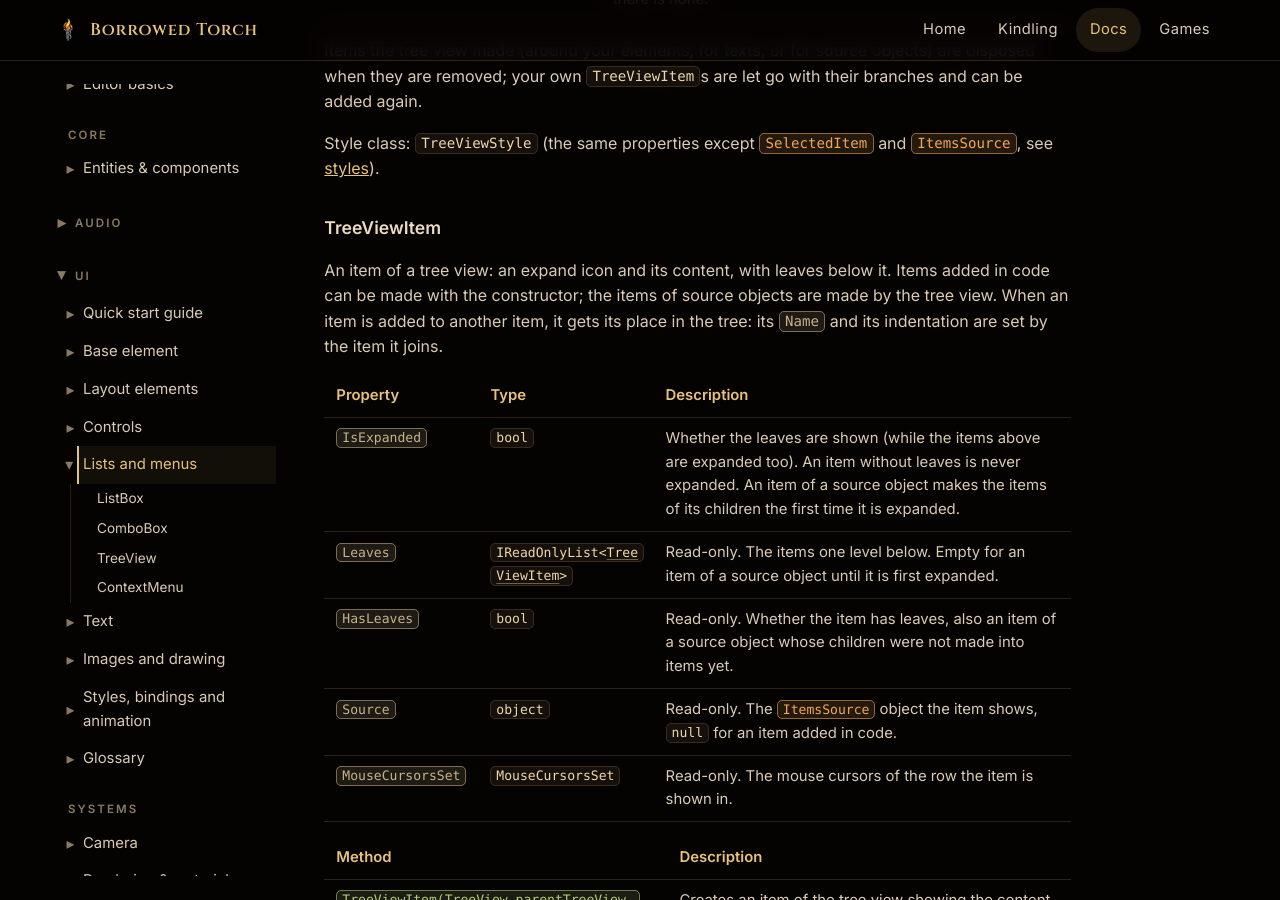
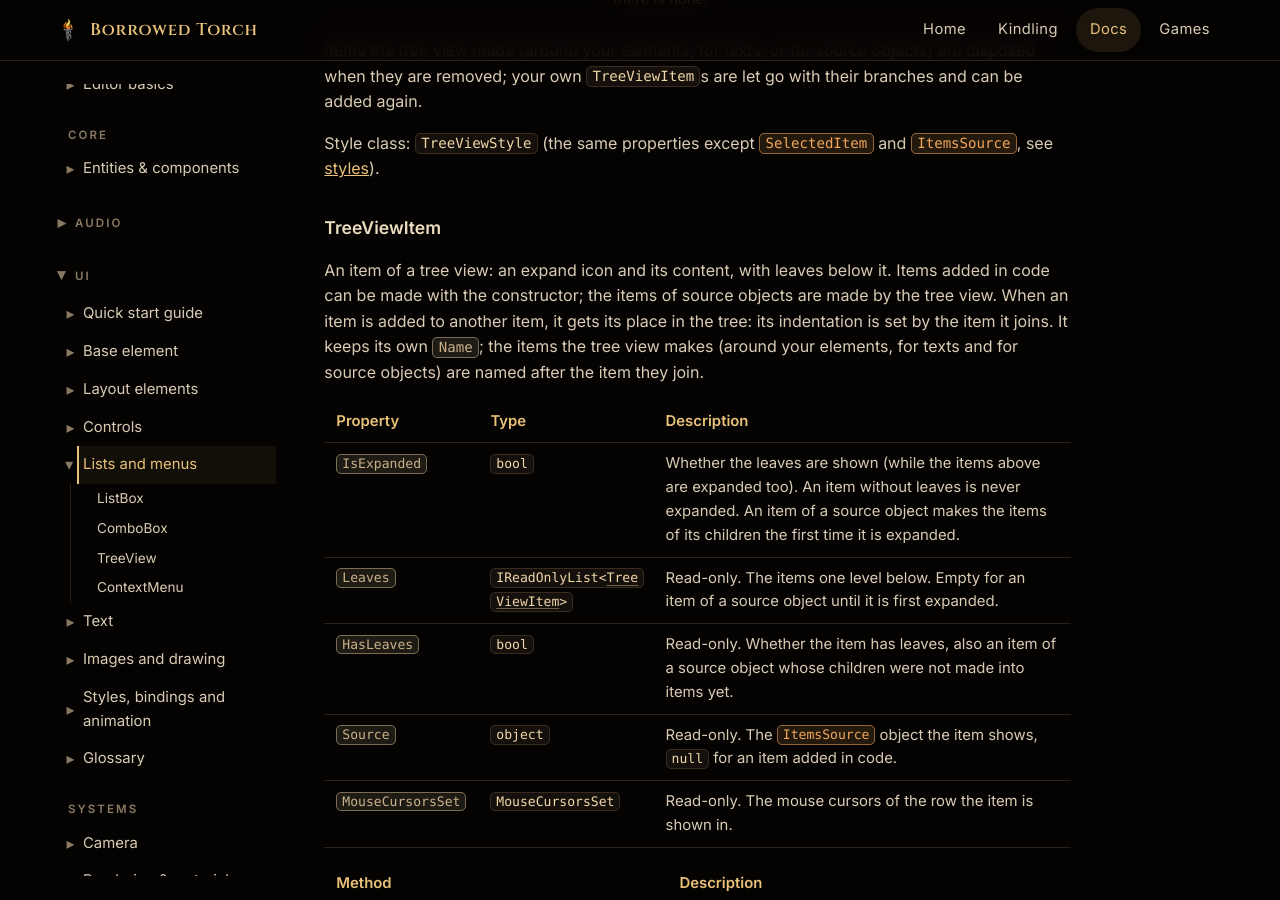
Before and after one commit to Elzianor/borrowedtorch-site, a Jekyll site: the page built from docs/ui-lists.md, in a window 1280 px wide and 900 px high, scrolled down 17769 px. Built offline with Jekyll 4.4.1, drawn with Linux system fonts in a browser that asks for light colours; some web fonts are replaced.

Commit message:
Say that names never change, and show the border textures smaller
An element's Name never changes and its parts are named after it; a
TreeViewItem added to a tree keeps its name, the items the tree view
makes are named after the item they join. The border texture examples
are as large as the others (32 px).

Co-Authored-By: Claude Opus 5.5 <noreply@anthropic.com>

```diff
--- a/docs/ui-lists.md
+++ b/docs/ui-lists.md
@@ -496,7 +496,8 @@ Style class: <a class="ref" href="/docs/ui-glossary/types/tree-view-style/">`Tre
 
 An item of a tree view: an expand icon and its content, with leaves below it. Items added in code can be made with
 the constructor; the items of source objects are made by the tree view. When an item is added to another item, it
-gets its place in the tree: its <a class="ref prop" href="/docs/ui-glossary/elements/base-element/#name">`Name`</a> and its indentation are set by the item it joins.
+gets its place in the tree: its indentation is set by the item it joins. It keeps its own <a class="ref prop" href="/docs/ui-glossary/elements/base-element/#name">`Name`</a>; the items the
+tree view makes (around your elements, for texts and for source objects) are named after the item they join.
 
 | Property | Type | Description |
 | --- | --- | --- |
```
Also changed, not shown: docs/ui-base-element.md (+1 -1 lines), docs/ui-glossary/elements/base-element.md (+1 -1 lines), docs/ui-glossary/elements/tree-view-item.md (+1 -1 lines), docs/ui-styles.md (+8 -8 lines), assets/img/ui/textures/border/Bottom.png, assets/img/ui/textures/border/Left.png, assets/img/ui/textures/border/LeftBottom.png, assets/img/ui/textures/border/LeftTop.png, assets/img/ui/textures/border/Right.png, assets/img/ui/textures/border/RightBottom.png, assets/img/ui/textures/border/RightTop.png, assets/img/ui/textures/border/Top.png.
